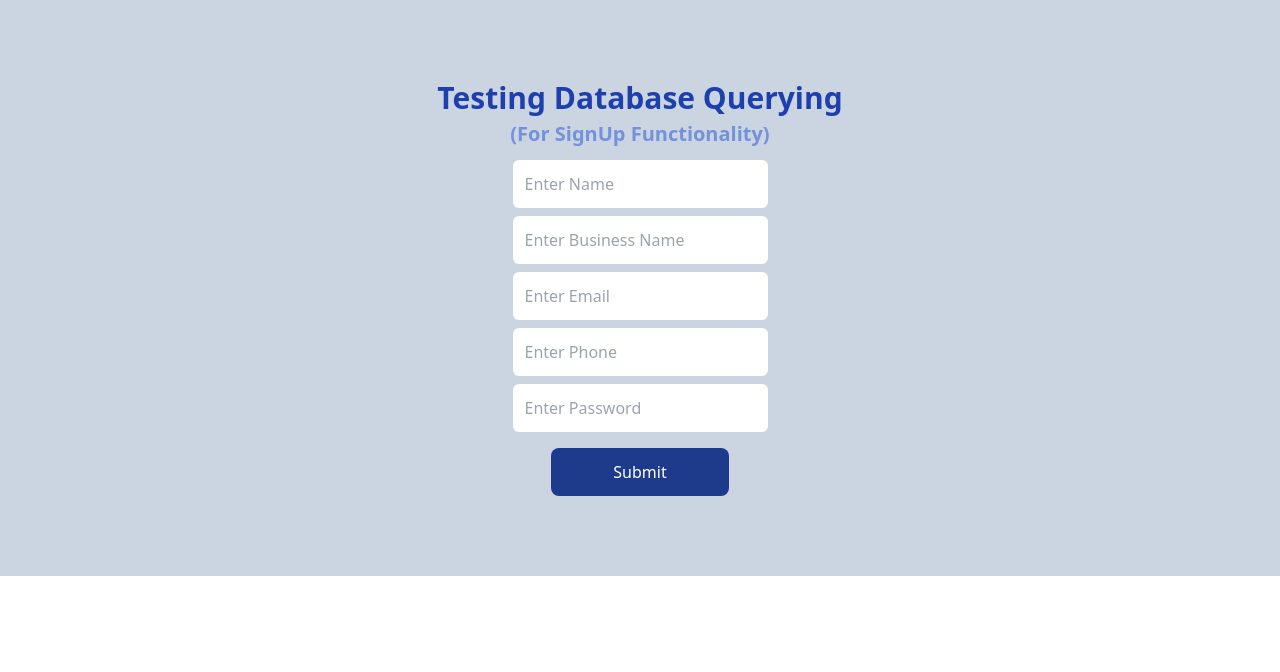
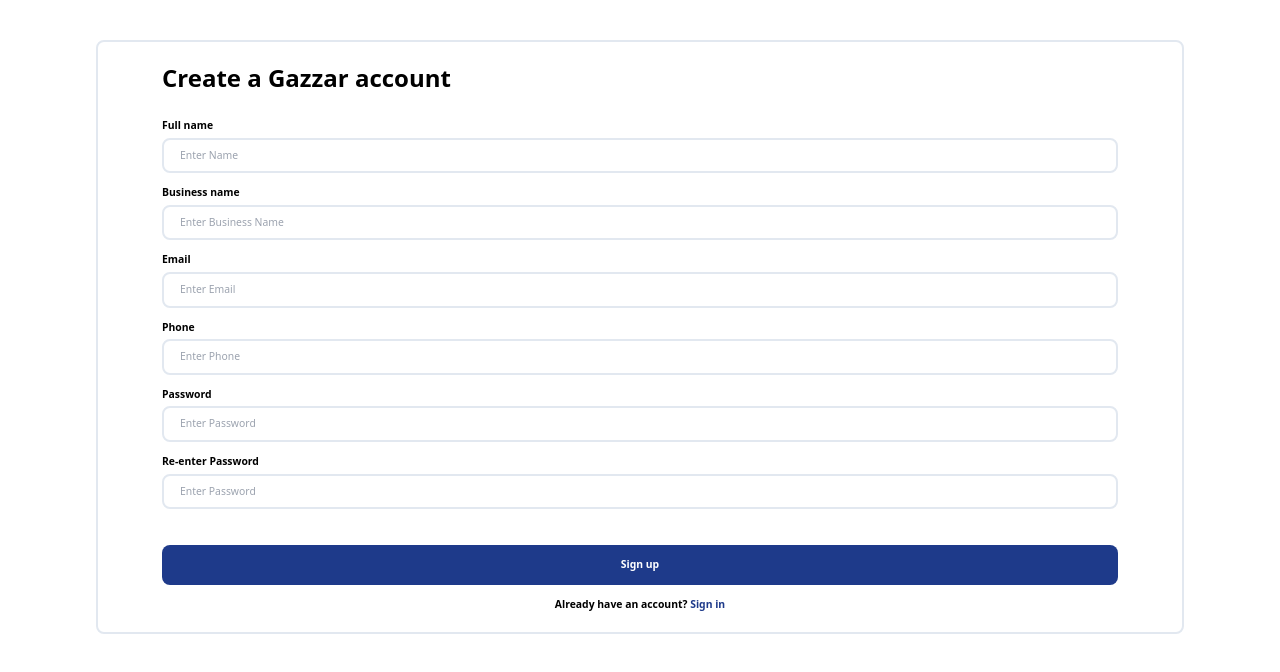
Before and after one commit to Fullstack-Roadmap/Gazzar-Frontend, a React (Vite) app: page / in a window 1280 px wide. Shown: the top 672 px of the page. Built offline with nearby package versions, Linux system fonts and the light colour scheme.

Commit message:
Sign up page design

```diff
--- a/src/App.jsx
+++ b/src/App.jsx
@@ -25,56 +25,82 @@ const App = () => {
   };
 
   return (
-    <div>
-      <section></section>
-      <section className="flex flex-col justify-center items-center bg-slate-300 p-20 gap-3">
-        <h2 className="text-blue-800 text-3xl font-bold text-center">
-          Testing Database Querying
-          <div className="text-blue-700/50 mt-1 text-xl">
-            (For SignUp Functionality)
-          </div>
+    <div className="px-[5vw] border-2 rounded-lg border-slate-200 text-[0.65rem] my-10 mx-24">
+      <section className="rounded flex flex-col justify-center items-center gap-3 my-5">
+        <h2 className="text-2xl font-bold text-center mb-3 w-full flex">
+          <p>Create a Gazzar account</p>
         </h2>
         <form
           onSubmit={CreateVendor}
-          className="flex flex-col items-center gap-2"
+          className="flex flex-col items-center gap-3 w-full"
         >
+          <div className="input-container">
+            <p className="font-bold">Full name</p>
             <input
               type="text"
-            className="p-3 focus:outline-none rounded-md"
+              className="input-form"
               placeholder="Enter Name"
               onChange={(e) => setName(e.target.value)}
             />
+          </div>
+
+          <div className="input-container">
+            <p className="font-bold">Business name</p>
             <input
               type="text"
-            className="p-3 focus:outline-none rounded-md"
+              className="input-form"
               placeholder="Enter Business Name"
               onChange={(e) => setBusinessName(e.target.value)}
             />
-
+          </div>
+          <div className="input-container">
+            <p className="font-bold">Email</p>
             <input
               type="text"
-            className="p-3 focus:outline-none rounded-md"
+              className="input-form"
               placeholder="Enter Email"
               onChange={(e) => setEmail(e.target.value)}
             />
-
+          </div>
+          <div className="input-container">
+            <p className="font-bold">Phone</p>
             <input
               type="text"
-            className="p-3 focus:outline-none rounded-md"
+              className="input-form"
               placeholder="Enter Phone"
               onChange={(e) => setPhone(e.target.value)}
             />
-
+          </div>
+          <div className="input-container">
+            <p className="font-bold">Password</p>
             <input
               type="password"
-            className="p-3 focus:outline-none rounded-md"
+              className="input-form"
               placeholder="Enter Password"
               onChange={(e) => setPassword(e.target.value)}
             />
-          <button className="bg-blue-900 text-white rounded-lg w-[70%] mt-2 p-3">
-            Submit
+          </div>
+          <div className="input-container">
+            <p className="font-bold">Re-enter Password</p>
+            <input
+              type="password"
+              className="input-form"
+              placeholder="Enter Password"
+              onChange={(e) =>
+                e.target.value === password
+                  ? setPassword(e.target.value)
+                  : console.log("Retry password entry")
+              }
+            />
+          </div>
+          <button className="bg-blue-900 text-white rounded-lg mt-6 p-3 w-full font-bold">
+            Sign up
           </button>
         </form>
+        <footer className="font-semibold">
+          <span>Already have an account? </span>
+          <span className="text-blue-900 font-bold">Sign in</span>
+        </footer>
       </section>
     </div>
   );
--- a/src/css/App.css
+++ b/src/css/App.css
@@ -1,3 +1,11 @@
 @tailwind base;
 @tailwind components;
 @tailwind utilities;
+
+.input-form {
+  @apply p-2 border-slate-200 border-2 focus:outline-none rounded-lg px-4 mt-1;
+}
+
+.input-container {
+  @apply w-full flex flex-col justify-center;
+}
```
Lines whose indentation alone changed are shown as unchanged.
